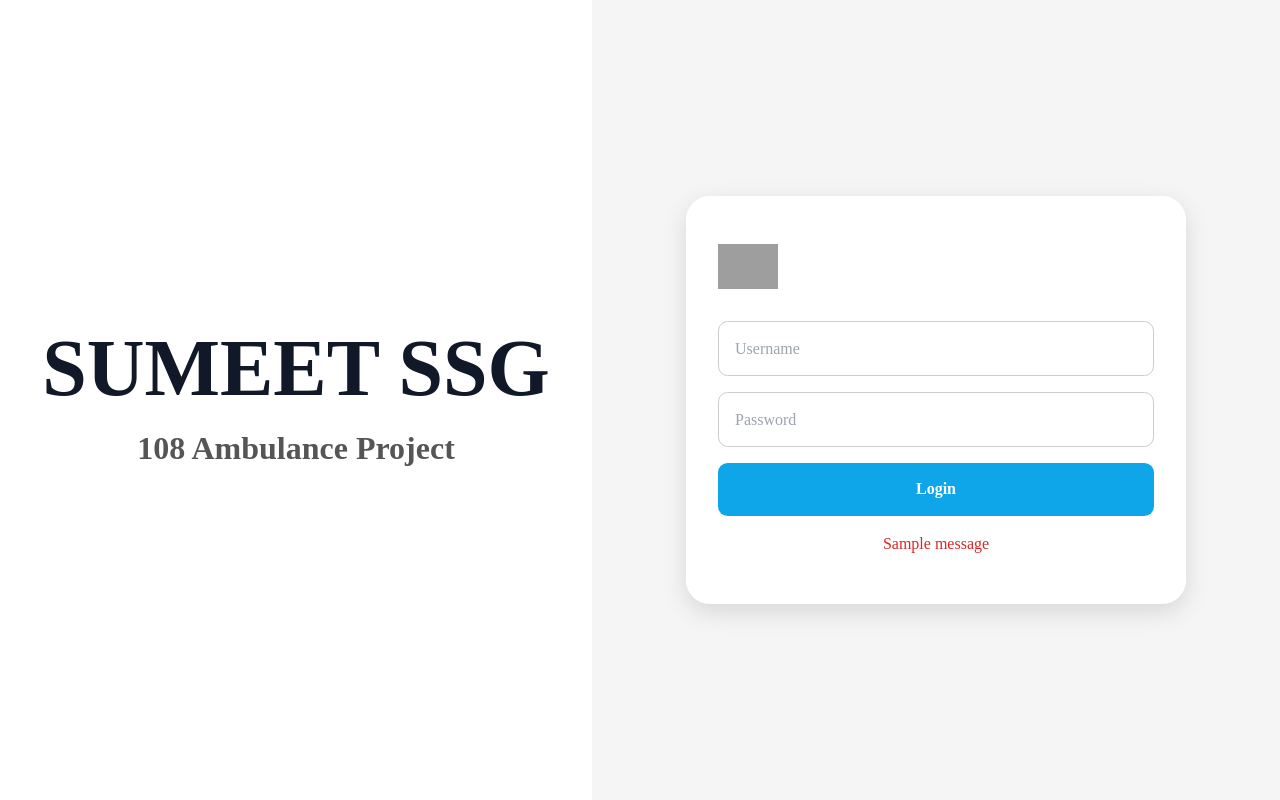
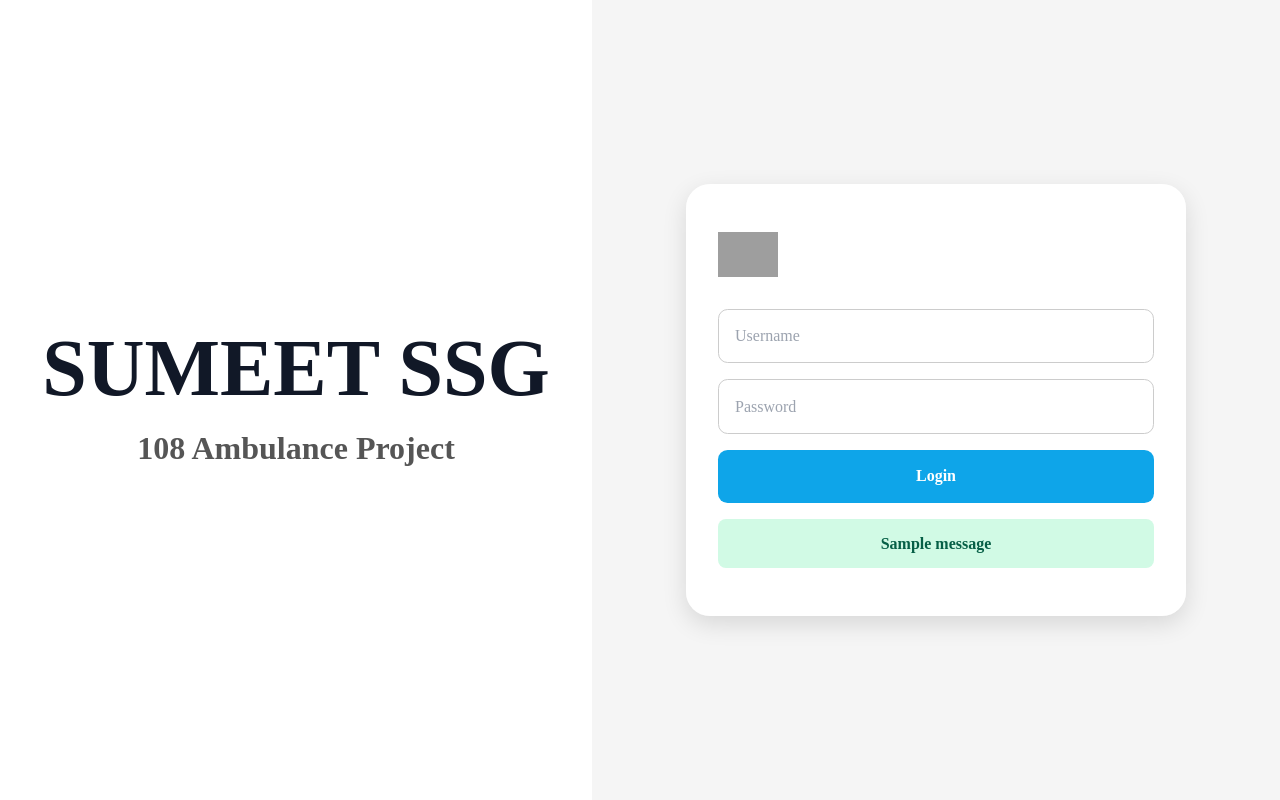
Before and after one commit to Rajkadam7927/My_Website, a Flask app: page / in a window 1280 px wide. Run offline with Flask 3, Linux system fonts and the light colour scheme; one stand-in notice (Sample message) is shown; some libraries are stand-ins or nearby versions; grey boxes are pictures that could not be loaded.

Commit message:
Update login.html

```diff
--- a/templates/login.html
+++ b/templates/login.html
@@ -22,6 +22,10 @@
   .spinner { border:3px solid rgba(255,255,255,0.3); border-top:3px solid #fff; border-radius:50%; width:18px; height:18px; animation: spin 1s linear infinite; margin-left:10px; display:none; }
   @keyframes spin { 0% { transform: rotate(0deg);} 100% { transform: rotate(360deg);} }
 
+  .flash-message { margin-top: 1rem; padding:0.8rem; border-radius:0.5rem; font-weight:600; }
+  .flash-danger { background:#fee2e2; color:#b91c1c; }
+  .flash-success { background:#d1fae5; color:#065f46; }
+
   @media (max-width: 1024px) {
     .container { flex-direction: column; }
     .left-side, .right-side { flex:1; }
@@ -42,6 +46,7 @@
   <div class="right-side">
     <div class="login-card">
       <img src="https://img.icons8.com/ios-filled/100/0ea5e9/ambulance.png" alt="Ambulance Icon">
+
       <!-- Flask login form -->
       <form method="POST" action="{{ url_for('login') }}">
         <input type="text" name="username" placeholder="Username" required>
@@ -57,7 +62,9 @@
         {% if messages %}
           <div class="mt-4">
             {% for category, message in messages %}
-              <div class="text-red-600 font-medium">{{ message }}</div>
+              <div class="flash-message {% if category == 'danger' %}flash-danger{% else %}flash-success{% endif %}">
+                {{ message }}
+              </div>
             {% endfor %}
           </div>
         {% endif %}
@@ -68,7 +75,7 @@
 </div>
 
 <script>
-  // Optional: show spinner on submit
+  // Show spinner on submit
   const form = document.querySelector("form");
   const spinner = document.getElementById("spinner");
   form.addEventListener("submit", () => {
```
